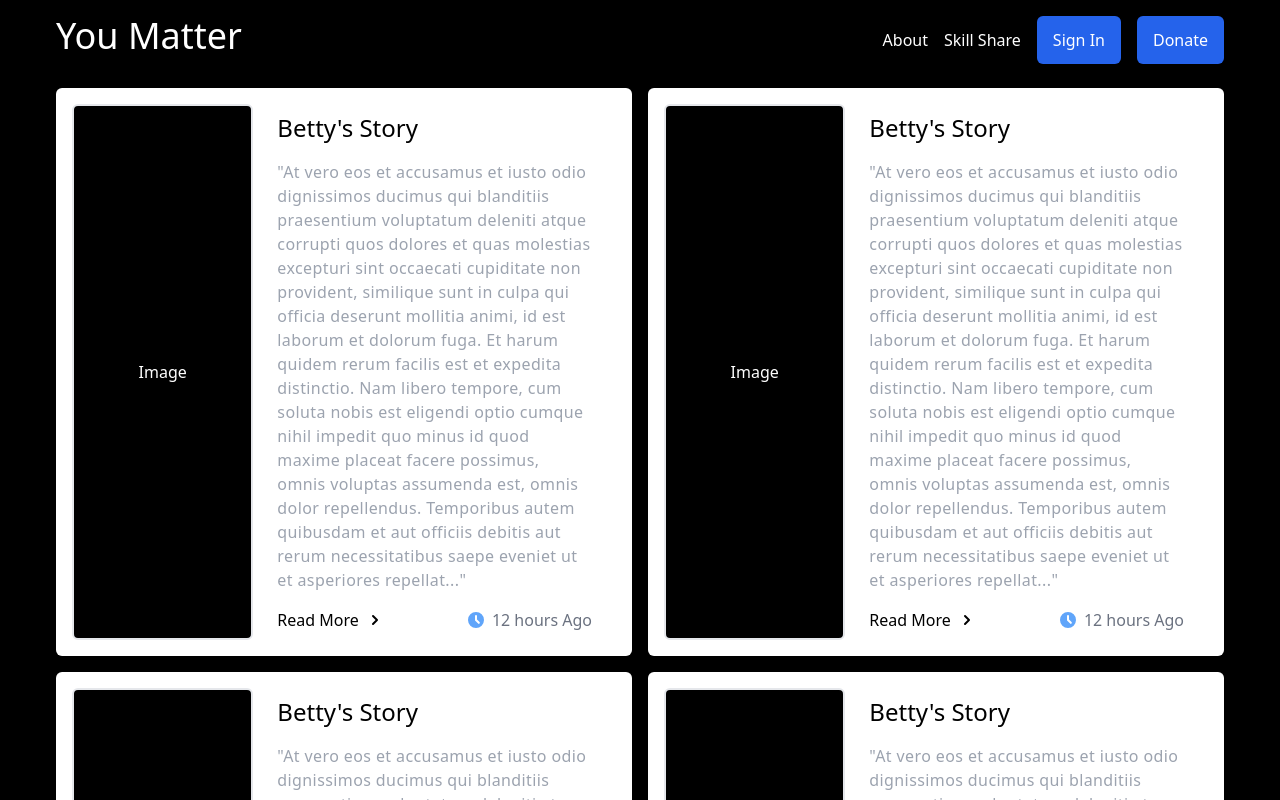
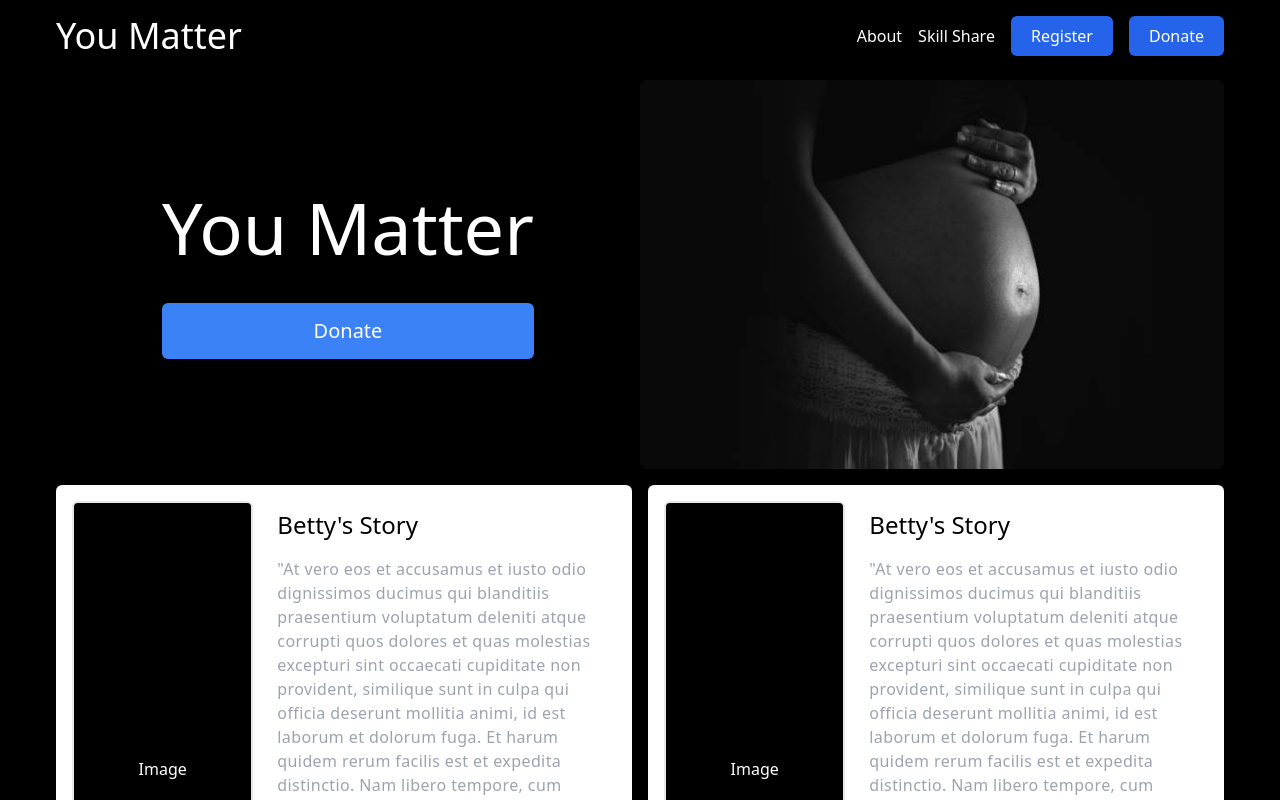
Before and after one commit to Brian1011/you_matter, a Next.js app: page / in a window 1280 px wide. Shown: the top 800 px of the page. Built offline with nearby package versions, Linux system fonts and the light colour scheme.

Commit message:
add images

```diff
--- /dev/null
+++ b/components/banner.js
@@ -0,0 +1,25 @@
+function BannerComponent() {
+  return (
+    <div className="w-full h-auto p-2 flex flex-col md:flex-row-reverse">
+      <div className="w-full md:w-1/2 flex items-center">
+        <img
+          className="xs:h-auto xs:w-3/4 md:h-auto md:w-full rounded-md "
+          src="/pregnant_2.jpg"
+          alt="Dj"
+        />
+      </div>
+      <div className="w-full md:w-1/2 flex items-center justify-center my-4 md:my-0">
+        <div className="">
+          <div className="text-7xl bg-clip-text text-white mb-10">
+            You Matter
+          </div>
+          <div className="rounded-md h-14 bg-blue-500 flex justify-center items-center">
+            <div className="flex justify-center text-xl text-white">Donate</div>
+          </div>
+        </div>
+      </div>
+    </div>
+  );
+}
+
+export default BannerComponent;
--- a/components/navbar.js
+++ b/components/navbar.js
@@ -10,13 +10,13 @@ function NavbarComponent() {
           <div>About</div>
           <div>Skill Share</div>
           <div>
-            <div className="py-3 px-2 rounded-md bg-blue-600 hover:border-blue-500 text-white">
-              <div className="px-2">Sign In</div>
+            <div className="py-2 px-2 rounded-md bg-blue-600 hover:border-blue-500 text-white">
+              <div className="px-3">Register</div>
             </div>
           </div>
           <div>
-            <div className="py-3 px-2 rounded-md bg-blue-600 hover:border-blue-500 text-white">
-              <div className="px-2">Donate</div>
+            <div className="py-2 px-2 rounded-md bg-blue-600 hover:border-blue-500 text-white">
+              <div className="px-3">Donate</div>
             </div>
           </div>
         </div>
--- a/pages/index.js
+++ b/pages/index.js
@@ -1,5 +1,6 @@
 import Head from "next/head";
 import Image from "next/image";
+import BannerComponent from "../components/banner";
 import NavbarComponent from "../components/navbar";
 import Stories from "../components/stories";
 
@@ -14,6 +15,7 @@ export default function Home() {
 
       <div className="w-full px-12 bg-black">
         <NavbarComponent />
+        <BannerComponent />
         <Stories />
       </div>
     </div>
```
Also changed, not shown: public/pregnant_2.jpg (added).
